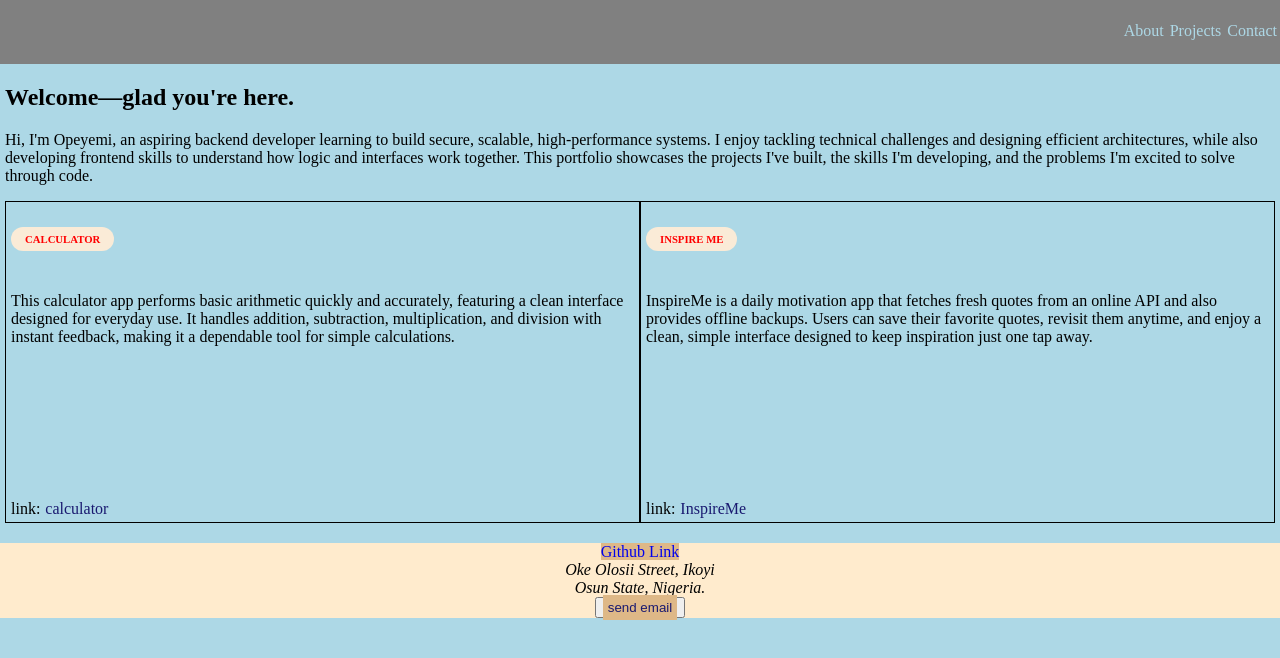
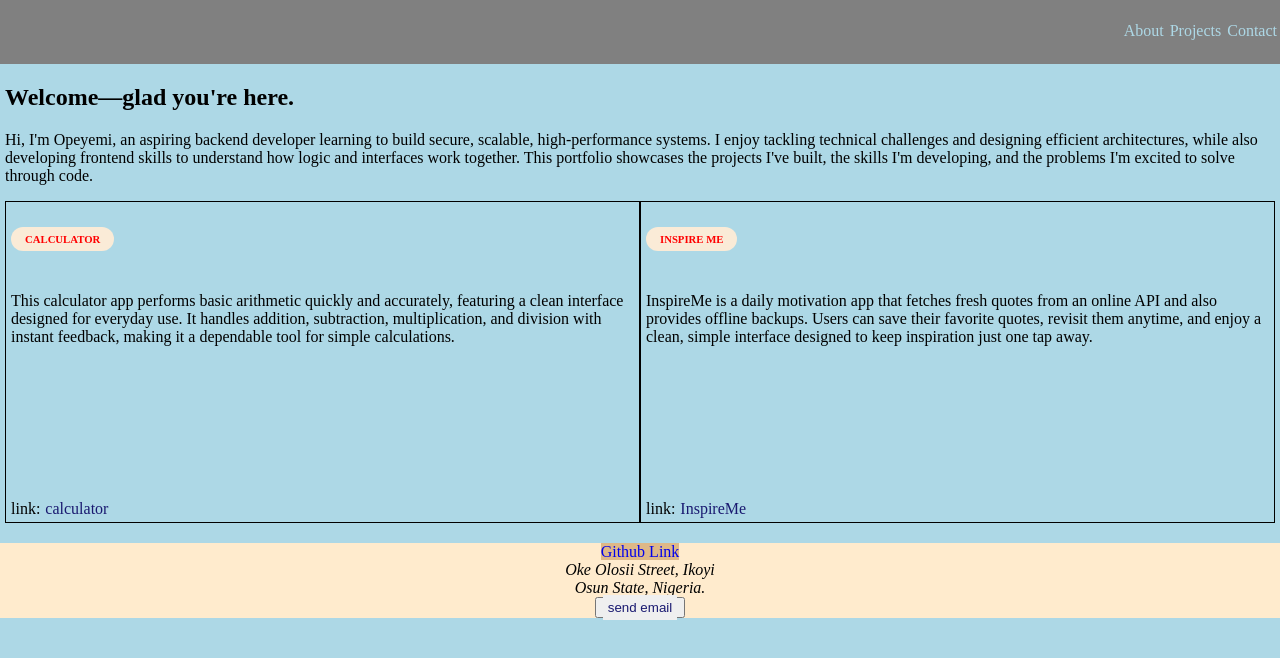
Before and after one commit to knowdday-png/portfolio_main, a plain HTML site: page index.html in a window 1280 px wide. Drawn offline with Linux system fonts and the light colour scheme.

Commit message:
Update index.html

```diff
--- a/index.html
+++ b/index.html
@@ -46,7 +46,7 @@
         Oke Olosii Street, Ikoyi<br/>
         Osun State, Nigeria.
       </address>
-      <button type="button"><a style="text-decoration: none" href="mailto:opeyemioyeboade25@gmail.com">send email</a></button>
+      <button type="button"><a style="text-decoration: none; background-color: inherit;" href="mailto:opeyemioyeboade25@gmail.com">send email</a></button>
     </footer>
   </body>
 </html>
```
